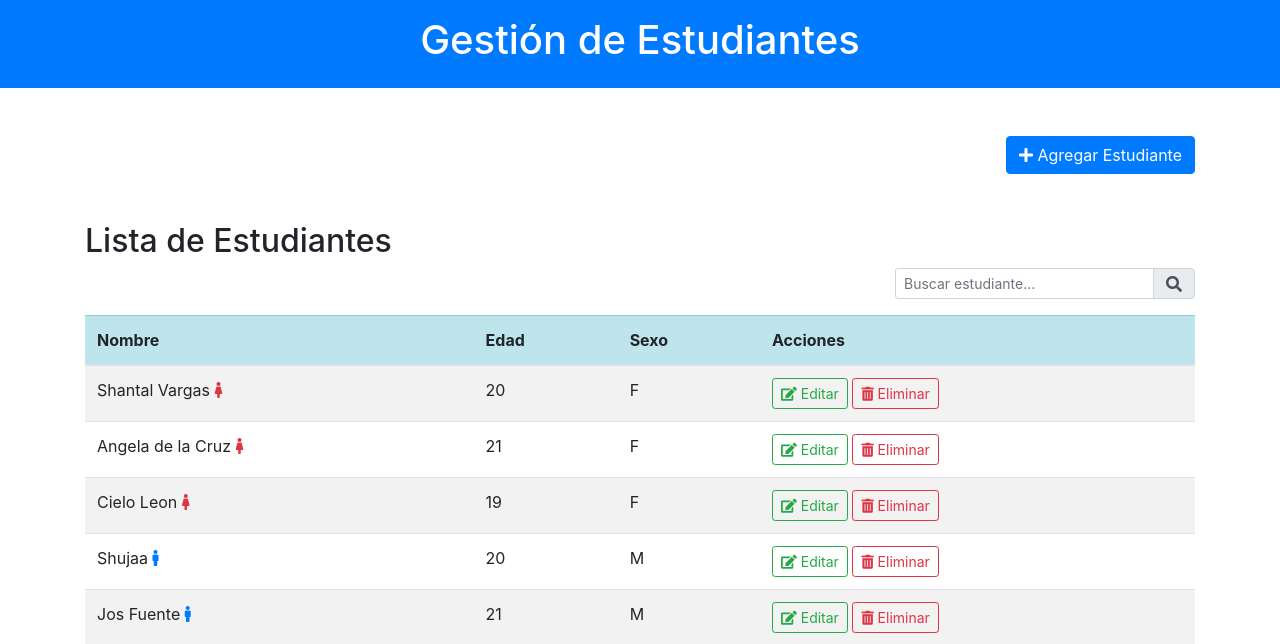
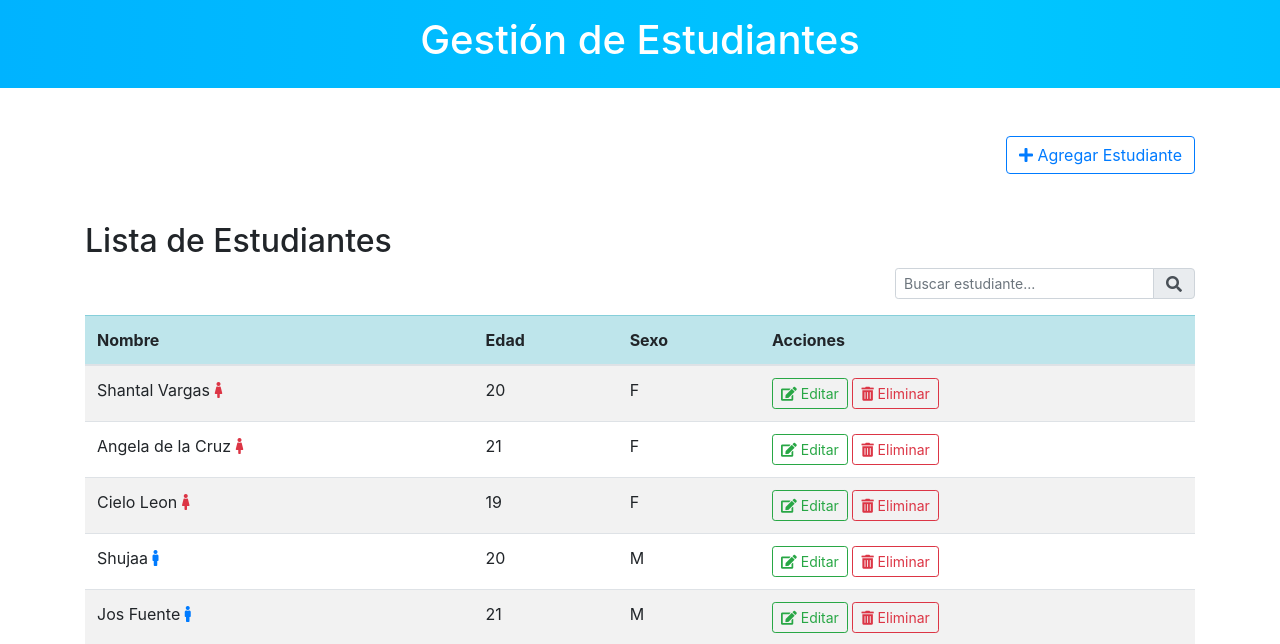
Before and after one commit to Gutierrez-16/django_crud, a Django app: page / in a window 1280 px wide. Shown: the top 644 px of the page. Run offline with Django 5.2, Linux system fonts and the light colour scheme; data comes from the database, SQL or seed files in the repository; some libraries are stand-ins or nearby versions.

Commit message:
style: gradient to header

```diff
--- a/Apps/Alumno/templates/Alumno/inicio.html
+++ b/Apps/Alumno/templates/Alumno/inicio.html
@@ -10,14 +10,33 @@
     <link href="https://stackpath.bootstrapcdn.com/bootstrap/4.5.2/css/bootstrap.min.css" rel="stylesheet">
     <!-- Font Awesome CSS -->
     <link href="https://cdnjs.cloudflare.com/ajax/libs/font-awesome/5.15.4/css/all.min.css" rel="stylesheet">
+    <style>
+        .header-gradient {
+            background: linear-gradient(270deg, #007bff, #00c6ff, #007bff);
+            background-size: 600% 600%;
+            animation: gradientAnimation 10s ease infinite;
+        }
+
+        @keyframes gradientAnimation {
+            0% {
+                background-position: 0% 50%;
+            }
+            50% {
+                background-position: 100% 50%;
+            }
+            100% {
+                background-position: 0% 50%;
+            }
+        }
+    </style>
 </head>
 <body>
-    <header class="bg-primary text-white text-center py-3">
+    <header class="bg-primary text-white text-center py-3 header-gradient">
         <h1>Gestión de Estudiantes</h1>
     </header>
     <main class="container mt-5">
         <div class="add-student mb-5 text-right">
-            <button class="btn btn-primary" data-toggle="modal" data-target="#addModal">
+            <button class="btn btn-outline-primary" data-toggle="modal" data-target="#addModal">
                 <i class="fas fa-plus"></i> Agregar Estudiante
             </button>
         </div>
```
